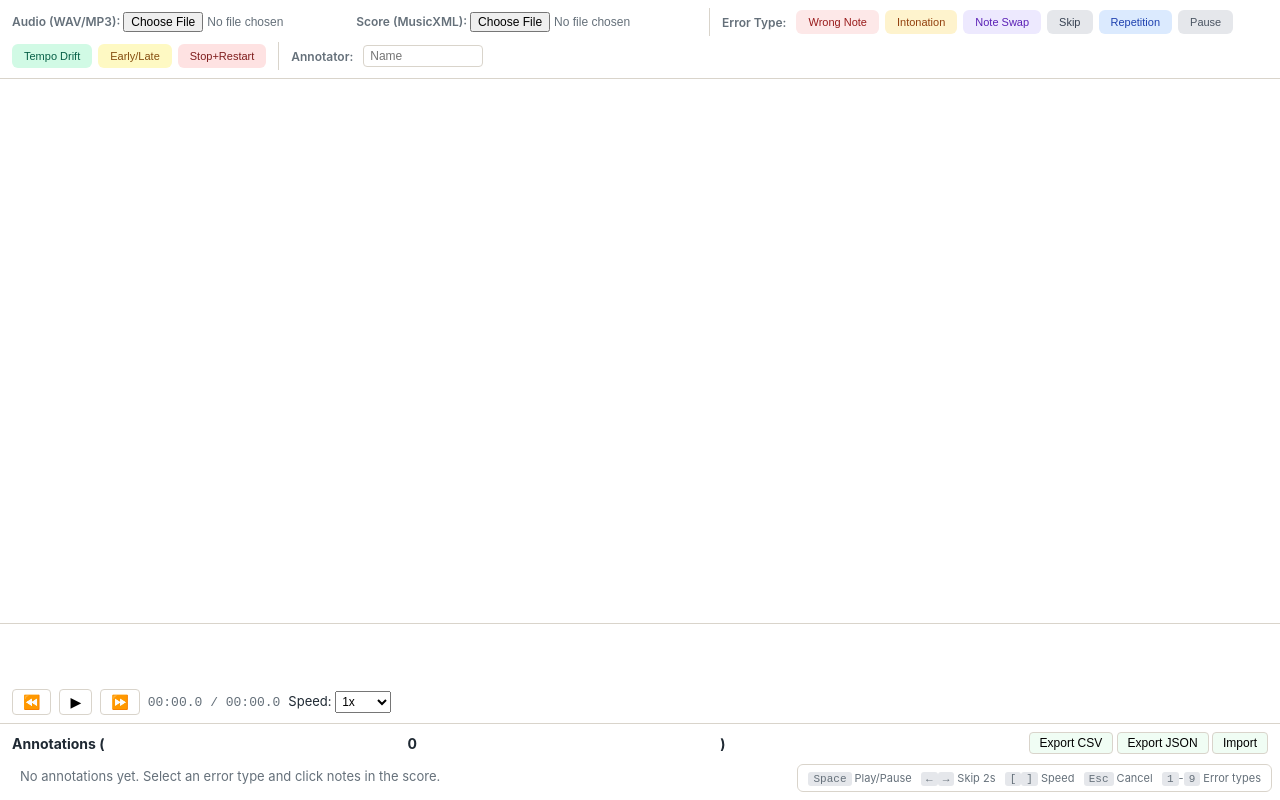
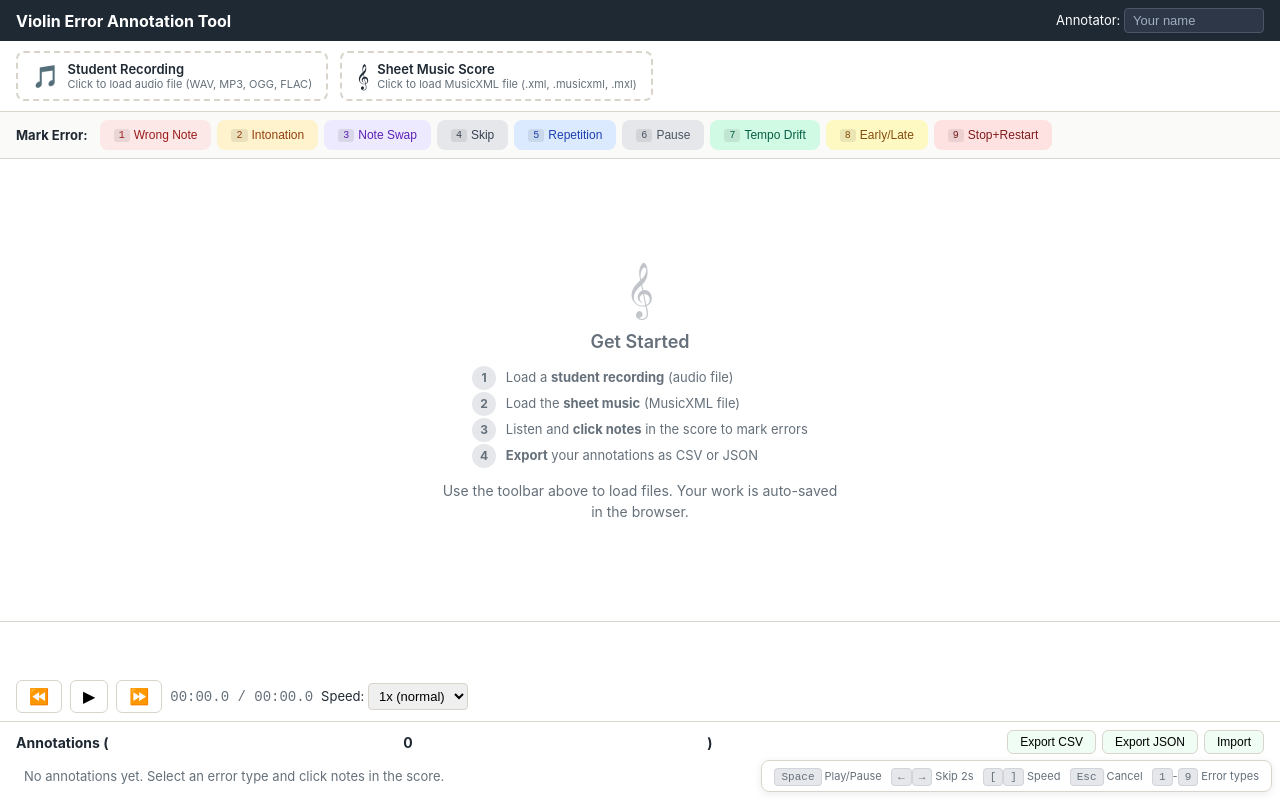
Before and after one commit to syKevinPeng/violin-annotation-tool, a plain HTML site: page index.html in a window 1280 px wide. Drawn offline with Linux system fonts and the light colour scheme.

Commit message:
redesign: improved UI with onboarding, file slots, and better layout

```diff
--- a/index.html
+++ b/index.html
@@ -14,16 +14,6 @@
       --panel: #ffffff;
       --line: #d9d4cb;
       --active: #f59e0b;
-      /* error type colors */
-      --c-wrong-note: #e74c3c;
-      --c-intonation: #e67e22;
-      --c-note-swap: #9b59b6;
-      --c-skip: #95a5a6;
-      --c-repetition: #3498db;
-      --c-pause: #7f8c8d;
-      --c-tempo-drift: #27ae60;
-      --c-early-late: #f1c40f;
-      --c-stopped-restart: #c0392b;
     }
     * { box-sizing: border-box; margin: 0; padding: 0; }
     body {
@@ -35,43 +25,105 @@
       flex-direction: column;
     }
 
-    /* ─── Toolbar ─── */
-    #toolbar {
+    /* ─── Header ─── */
+    #header {
       display: flex;
-      flex-wrap: wrap;
-      gap: 6px;
-      padding: 8px 12px;
+      align-items: center;
+      padding: 8px 16px;
+      background: #1f2933;
+      color: white;
+      gap: 16px;
+    }
+    #header h1 { font-size: 16px; font-weight: 700; white-space: nowrap; }
+    #header .header-right {
+      display: flex;
+      align-items: center;
+      gap: 12px;
+      margin-left: auto;
+      font-size: 13px;
+    }
+    #header input[type="text"] {
+      padding: 4px 8px;
+      border: 1px solid #4a5568;
+      border-radius: 4px;
+      background: #2d3748;
+      color: white;
+      font-size: 13px;
+      width: 140px;
+    }
+    #header input[type="text"]::placeholder { color: #a0aec0; }
+
+    /* ─── File Loading Bar ─── */
+    #file-bar {
+      display: flex;
+      align-items: center;
+      gap: 12px;
+      padding: 10px 16px;
       background: var(--panel);
       border-bottom: 1px solid var(--line);
+    }
+    .file-slot {
+      display: flex;
       align-items: center;
+      gap: 8px;
+      padding: 8px 14px;
+      border: 2px dashed var(--line);
+      border-radius: 8px;
+      cursor: pointer;
+      transition: all 0.15s;
+      min-width: 260px;
     }
-    #toolbar .section-label {
-      font-size: 12px;
-      font-weight: 600;
-      color: var(--muted);
-      margin-right: 4px;
+    .file-slot:hover { border-color: #4a90d9; background: #f0f7ff; }
+    .file-slot.loaded { border-style: solid; border-color: #27ae60; background: #f0fdf4; }
+    .file-slot .icon { font-size: 22px; }
+    .file-slot .file-info { display: flex; flex-direction: column; }
+    .file-slot .file-label { font-size: 13px; font-weight: 600; color: var(--ink); }
+    .file-slot .file-hint { font-size: 11px; color: var(--muted); }
+    .file-slot .file-name { font-size: 11px; color: #27ae60; font-weight: 600; }
+    .file-slot input[type="file"] { display: none; }
+
+    /* ─── Error Type Toolbar ─── */
+    #error-toolbar {
+      display: flex;
+      align-items: center;
+      gap: 6px;
+      padding: 8px 16px;
+      background: #fafaf8;
+      border-bottom: 1px solid var(--line);
+      flex-wrap: wrap;
     }
-    #toolbar .separator {
-      width: 1px;
-      height: 28px;
-      background: var(--line);
-      margin: 0 6px;
+    #error-toolbar .toolbar-label {
+      font-size: 13px;
+      font-weight: 700;
+      color: var(--ink);
+      margin-right: 6px;
     }
     .err-btn {
-      font-size: 11px;
-      padding: 4px 10px;
+      font-size: 12px;
+      padding: 6px 12px;
       border: 2px solid transparent;
-      border-radius: 6px;
+      border-radius: 8px;
       cursor: pointer;
       background: #f0f0f0;
       color: var(--ink);
       transition: all 0.15s;
+      display: flex;
+      align-items: center;
+      gap: 4px;
     }
-    .err-btn:hover { filter: brightness(0.93); }
+    .err-btn .key-hint {
+      font-size: 10px;
+      background: rgba(0,0,0,0.08);
+      padding: 1px 5px;
+      border-radius: 3px;
+      font-family: monospace;
+    }
+    .err-btn:hover { filter: brightness(0.93); transform: translateY(-1px); }
     .err-btn.active {
       border-color: var(--ink);
       font-weight: 700;
       transform: scale(1.05);
+      box-shadow: 0 2px 8px rgba(0,0,0,0.15);
     }
     .err-btn[data-type="wrong_note"]       { background: #fde8e8; color: #991b1b; }
     .err-btn[data-type="intonation"]       { background: #fef3cd; color: #92400e; }
@@ -82,9 +134,7 @@
     .err-btn[data-type="tempo_drift"]      { background: #d1fae5; color: #065f46; }
     .err-btn[data-type="early_late_entry"] { background: #fef9c3; color: #854d0e; }
     .err-btn[data-type="stopped_restart"]  { background: #fee2e2; color: #7f1d1d; }
-    #btn-cancel { background: #fee2e2; color: #991b1b; font-weight: 600; }
-    .file-input { font-size: 12px; }
-    .file-label { font-size: 12px; font-weight: 600; color: var(--muted); }
+    #btn-cancel { background: #fee2e2; color: #991b1b; font-weight: 600; font-size: 13px; }
 
     /* ─── Main layout ─── */
     #main {
@@ -111,19 +161,36 @@
       z-index: 10;
       background: #fef3c7;
       border: 1px solid #fbbf24;
-      border-radius: 6px;
-      padding: 6px 12px;
-      font-size: 13px;
+      border-radius: 8px;
+      padding: 8px 16px;
+      font-size: 14px;
       font-weight: 600;
       display: none;
       margin-bottom: 8px;
+      text-align: center;
     }
+    /* Empty state */
+    #score-empty {
+      display: flex;
+      flex-direction: column;
+      align-items: center;
+      justify-content: center;
+      height: 100%;
+      min-height: 300px;
+      color: var(--muted);
+      gap: 12px;
+    }
+    #score-empty .empty-icon { font-size: 48px; opacity: 0.4; }
+    #score-empty .empty-title { font-size: 18px; font-weight: 600; }
+    #score-empty .empty-hint { font-size: 14px; max-width: 400px; text-align: center; line-height: 1.5; }
+    #score-empty .empty-steps { text-align: left; font-size: 13px; line-height: 2; }
+    #score-empty .step-num { display: inline-block; width: 24px; height: 24px; border-radius: 50%; background: #e5e7eb; text-align: center; line-height: 24px; font-size: 12px; font-weight: 700; margin-right: 6px; }
 
     /* ─── Audio ─── */
     #audio-area {
       background: var(--panel);
       border-bottom: 1px solid var(--line);
-      padding: 8px 12px;
+      padding: 8px 16px;
       display: flex;
       flex-direction: column;
       gap: 6px;
@@ -136,23 +203,23 @@
       font-size: 13px;
     }
     #audio-controls button {
-      padding: 4px 10px;
+      padding: 6px 12px;
       border: 1px solid var(--line);
-      border-radius: 4px;
+      border-radius: 6px;
       background: var(--panel);
       cursor: pointer;
-      font-size: 14px;
+      font-size: 16px;
     }
     #audio-controls button:hover { background: #f0f0f0; }
-    #time-display { color: var(--muted); font-family: monospace; }
-    #speed-select { font-size: 12px; padding: 2px; }
+    #time-display { color: var(--muted); font-family: monospace; font-size: 14px; }
+    #speed-select { font-size: 13px; padding: 4px 6px; border-radius: 4px; border: 1px solid var(--line); }
 
     /* ─── Annotation panel ─── */
     #annotation-area {
       background: var(--panel);
       max-height: 250px;
       overflow: auto;
-      padding: 8px 12px;
+      padding: 8px 16px;
     }
     #annotation-area h3 {
       font-size: 14px;
@@ -165,8 +232,8 @@
       display: flex;
       align-items: center;
       gap: 8px;
-      padding: 5px 8px;
-      border-radius: 6px;
+      padding: 6px 10px;
+      border-radius: 8px;
       font-size: 12px;
       margin-bottom: 3px;
       border-left: 4px solid transparent;
@@ -176,30 +243,35 @@
     .ann-loc { color: var(--muted); min-width: 110px; }
     .ann-sev { min-width: 50px; }
     .ann-notes { flex: 1; color: var(--muted); font-style: italic; overflow: hidden; text-overflow: ellipsis; white-space: nowrap; }
+    .ann-actions { display: flex; gap: 4px; }
     .ann-actions button {
       font-size: 11px;
-      padding: 2px 6px;
+      padding: 3px 8px;
       border: 1px solid var(--line);
-      border-radius: 3px;
+      border-radius: 4px;
       background: var(--panel);
       cursor: pointer;
     }
-    .ann-actions button:hover { background: #fee2e2; }
+    .ann-actions button:hover { background: #f0f0f0; }
+    .ann-actions button.del-btn:hover { background: #fee2e2; }
+    .export-btns { display: flex; gap: 6px; }
     .export-btns button {
       font-size: 12px;
-      padding: 3px 10px;
+      padding: 4px 12px;
       border: 1px solid var(--line);
-      border-radius: 4px;
+      border-radius: 6px;
       background: #f0fdf4;
       cursor: pointer;
+      font-weight: 500;
     }
+    .export-btns button:hover { background: #d1fae5; }
 
     /* ─── Detail popup ─── */
     #popup-overlay {
       display: none;
       position: fixed;
       inset: 0;
-      background: rgba(0,0,0,0.3);
+      background: rgba(0,0,0,0.4);
       z-index: 100;
       justify-content: center;
       align-items: center;
@@ -207,42 +279,44 @@
     #popup-overlay.visible { display: flex; }
     #popup {
       background: var(--panel);
-      border-radius: 12px;
-      padding: 20px;
-      min-width: 360px;
+      border-radius: 14px;
+      padding: 24px;
+      min-width: 380px;
       max-width: 480px;
-      box-shadow: 0 16px 48px rgba(0,0,0,0.2);
+      box-shadow: 0 20px 60px rgba(0,0,0,0.25);
     }
-    #popup h3 { font-size: 16px; margin-bottom: 12px; }
-    #popup label { display: block; font-size: 13px; margin-bottom: 8px; }
+    #popup h3 { font-size: 18px; margin-bottom: 14px; }
+    #popup label { display: block; font-size: 14px; margin-bottom: 10px; }
     #popup select, #popup input[type="text"] {
-      font-size: 13px;
-      padding: 4px 8px;
+      font-size: 14px;
+      padding: 6px 10px;
       border: 1px solid var(--line);
-      border-radius: 4px;
+      border-radius: 6px;
       margin-left: 4px;
     }
-    #popup .loc-display { font-size: 13px; color: var(--muted); margin-bottom: 10px; }
-    .severity-btns { display: flex; gap: 6px; margin-bottom: 10px; }
+    #popup .loc-display { font-size: 14px; color: var(--muted); margin-bottom: 12px; padding: 8px; background: #f9fafb; border-radius: 6px; }
+    .severity-btns { display: flex; gap: 8px; margin-bottom: 12px; }
     .severity-btns button {
-      padding: 4px 14px;
+      padding: 6px 16px;
       border: 2px solid var(--line);
-      border-radius: 6px;
+      border-radius: 8px;
       cursor: pointer;
       background: var(--panel);
-      font-size: 13px;
+      font-size: 14px;
     }
     .severity-btns button.selected { border-color: var(--ink); background: #fef3c7; font-weight: 700; }
-    #popup .popup-actions { display: flex; gap: 8px; margin-top: 14px; }
+    #popup .popup-actions { display: flex; gap: 10px; margin-top: 16px; }
     #popup .popup-actions button {
-      padding: 6px 18px;
+      padding: 8px 24px;
       border: 1px solid var(--line);
-      border-radius: 6px;
+      border-radius: 8px;
       cursor: pointer;
-      font-size: 13px;
+      font-size: 14px;
     }
     #btn-popup-confirm { background: #065f46; color: white; border: none; font-weight: 600; }
+    #btn-popup-confirm:hover { background: #047857; }
     #btn-popup-cancel { background: var(--panel); }
+    #btn-popup-cancel:hover { background: #f0f0f0; }
 
     /* ─── Keyboard shortcut help ─── */
     #shortcut-help {
@@ -251,41 +325,65 @@
       right: 8px;
       font-size: 11px;
       color: var(--muted);
-      background: rgba(255,255,255,0.9);
-      padding: 6px 10px;
-      border-radius: 6px;
+      background: rgba(255,255,255,0.95);
+      padding: 8px 12px;
+      border-radius: 8px;
       border: 1px solid var(--line);
+      box-shadow: 0 2px 8px rgba(0,0,0,0.08);
     }
     kbd {
       background: #e5e7eb;
-      padding: 1px 5px;
-      border-radius: 3px;
+      padding: 2px 6px;
+      border-radius: 4px;
       font-family: monospace;
       font-size: 11px;
+      border: 1px solid #d1d5db;
     }
   </style>
 </head>
 <body>
 
-<!-- ─── Toolbar ─── -->
-<div id="toolbar">
-  <label class="file-label">Audio (WAV/MP3): <input type="file" id="audio-input" accept=".wav,.mp3,.ogg,.flac" class="file-input"></label>
-  <label class="file-label">Score (MusicXML): <input type="file" id="score-input" accept=".xml,.musicxml,.mxl" class="file-input"></label>
-  <div class="separator"></div>
-  <span class="section-label">Error Type:</span>
-  <button class="err-btn" data-type="wrong_note">Wrong Note</button>
-  <button class="err-btn" data-type="intonation">Intonation</button>
-  <button class="err-btn" data-type="note_swap">Note Swap</button>
-  <button class="err-btn" data-type="skip">Skip</button>
-  <button class="err-btn" data-type="repetition">Repetition</button>
-  <button class="err-btn" data-type="pause">Pause</button>
-  <button class="err-btn" data-type="tempo_drift">Tempo Drift</button>
-  <button class="err-btn" data-type="early_late_entry">Early/Late</button>
-  <button class="err-btn" data-type="stopped_restart">Stop+Restart</button>
-  <button class="err-btn" id="btn-cancel" style="display:none;">✕ Cancel</button>
-  <div class="separator"></div>
-  <span class="section-label">Annotator:</span>
-  <input type="text" id="annotator-name" placeholder="Name" style="font-size:12px; padding:3px 6px; border:1px solid var(--line); border-radius:4px; width:120px;">
+<!-- ─── Header ─── -->
+<div id="header">
+  <h1>Violin Error Annotation Tool</h1>
+  <div class="header-right">
+    <label>Annotator: <input type="text" id="annotator-name" placeholder="Your name"></label>
+  </div>
+</div>
+
+<!-- ─── File Loading Bar ─── -->
+<div id="file-bar">
+  <div class="file-slot" id="audio-slot" onclick="document.getElementById('audio-input').click()">
+    <span class="icon">&#127925;</span>
+    <div class="file-info">
+      <span class="file-label">Student Recording</span>
+      <span class="file-hint" id="audio-hint">Click to load audio file (WAV, MP3, OGG, FLAC)</span>
+    </div>
+    <input type="file" id="audio-input" accept=".wav,.mp3,.ogg,.flac">
+  </div>
+  <div class="file-slot" id="score-slot" onclick="document.getElementById('score-input').click()">
+    <span class="icon">&#119070;</span>
+    <div class="file-info">
+      <span class="file-label">Sheet Music Score</span>
+      <span class="file-hint" id="score-hint">Click to load MusicXML file (.xml, .musicxml, .mxl)</span>
+    </div>
+    <input type="file" id="score-input" accept=".xml,.musicxml,.mxl">
+  </div>
+</div>
+
+<!-- ─── Error Type Toolbar ─── -->
+<div id="error-toolbar">
+  <span class="toolbar-label">Mark Error:</span>
+  <button class="err-btn" data-type="wrong_note"><span class="key-hint">1</span> Wrong Note</button>
+  <button class="err-btn" data-type="intonation"><span class="key-hint">2</span> Intonation</button>
+  <button class="err-btn" data-type="note_swap"><span class="key-hint">3</span> Note Swap</button>
+  <button class="err-btn" data-type="skip"><span class="key-hint">4</span> Skip</button>
+  <button class="err-btn" data-type="repetition"><span class="key-hint">5</span> Repetition</button>
+  <button class="err-btn" data-type="pause"><span class="key-hint">6</span> Pause</button>
+  <button class="err-btn" data-type="tempo_drift"><span class="key-hint">7</span> Tempo Drift</button>
+  <button class="err-btn" data-type="early_late_entry"><span class="key-hint">8</span> Early/Late</button>
+  <button class="err-btn" data-type="stopped_restart"><span class="key-hint">9</span> Stop+Restart</button>
+  <button class="err-btn" id="btn-cancel" style="display:none;">&#x2715; Cancel</button>
 </div>
 
 <!-- ─── Main ─── -->
@@ -293,21 +391,32 @@
   <!-- Score -->
   <div id="score-area">
     <div id="status-bar"></div>
+    <div id="score-empty">
+      <div class="empty-icon">&#119070;</div>
+      <div class="empty-title">Get Started</div>
+      <div class="empty-steps">
+        <div><span class="step-num">1</span> Load a <strong>student recording</strong> (audio file)</div>
+        <div><span class="step-num">2</span> Load the <strong>sheet music</strong> (MusicXML file)</div>
+        <div><span class="step-num">3</span> Listen and <strong>click notes</strong> in the score to mark errors</div>
+        <div><span class="step-num">4</span> <strong>Export</strong> your annotations as CSV or JSON</div>
+      </div>
+      <div class="empty-hint">Use the toolbar above to load files. Your work is auto-saved in the browser.</div>
+    </div>
     <div id="scoreHost"></div>
   </div>
   <!-- Audio -->
   <div id="audio-area">
     <div id="waveform"></div>
     <div id="audio-controls">
-      <button id="btn-back" title="Back 5s">⏪</button>
-      <button id="btn-play" title="Play/Pause (Space)">▶</button>
-      <button id="btn-fwd" title="Forward 5s">⏩</button>
+      <button id="btn-back" title="Back 5s (Left Arrow)">&#x23EA;</button>
+      <button id="btn-play" title="Play/Pause (Space)">&#x25B6;</button>
+      <button id="btn-fwd" title="Forward 5s (Right Arrow)">&#x23E9;</button>
       <span id="time-display">00:00.0 / 00:00.0</span>
       <label>Speed: <select id="speed-select">
         <option value="0.25">0.25x</option>
-        <option value="0.5">0.5x</option>
+        <option value="0.5">0.5x (slow)</option>
         <option value="0.75">0.75x</option>
-        <option value="1" selected>1x</option>
+        <option value="1" selected>1x (normal)</option>
         <option value="1.25">1.25x</option>
         <option value="1.5">1.5x</option>
       </select></label>
@@ -318,9 +427,9 @@
     <h3>
       Annotations (<span id="ann-count">0</span>)
       <span class="export-btns">
-        <button id="btn-export-csv">Export CSV</button>
-        <button id="btn-export-json">Export JSON</button>
-        <button id="btn-import">Import</button>
+        <button id="btn-export-csv" title="Download annotations as CSV">Export CSV</button>
+        <button id="btn-export-json" title="Download annotations as JSON">Export JSON</button>
+        <button id="btn-import" title="Load previously saved annotations">Import</button>
         <input type="file" id="import-input" accept=".csv,.json" style="display:none">
       </span>
     </h3>
@@ -445,7 +554,12 @@ function initAudio(file) {
 }
 
 document.getElementById('audio-input').addEventListener('change', (e) => {
-  if (e.target.files[0]) initAudio(e.target.files[0]);
+  if (e.target.files[0]) {
+    initAudio(e.target.files[0]);
+    const slot = document.getElementById('audio-slot');
+    slot.classList.add('loaded');
+    document.getElementById('audio-hint').innerHTML = `<span class="file-name">Loaded: ${escHtml(e.target.files[0].name)}</span>`;
+  }
 });
 
 document.getElementById('btn-play').onclick = () => S.wavesurfer?.playPause();
@@ -576,7 +690,13 @@ function buildNoteIndex() {
 }
 
 document.getElementById('score-input').addEventListener('change', async (e) => {
-  if (e.target.files[0]) await initScore(e.target.files[0]);
+  if (e.target.files[0]) {
+    document.getElementById('score-empty').style.display = 'none';
+    await initScore(e.target.files[0]);
+    const slot = document.getElementById('score-slot');
+    slot.classList.add('loaded');
+    document.getElementById('score-hint').innerHTML = `<span class="file-name">Loaded: ${escHtml(e.target.files[0].name)} (${S.noteIndex.length} notes)</span>`;
+  }
 });
 
 // ═══════════════════════════════════════════════════════
@@ -845,7 +965,7 @@ function renderAnnotationList() {
       <span class="ann-notes">${escHtml(ann.notes || '')}</span>
       <span class="ann-actions">
         <button onclick="editAnnotation(${ann.id})">Edit</button>
-        <button onclick="deleteAnnotation(${ann.id})">Delete</button>
+        <button class="del-btn" onclick="deleteAnnotation(${ann.id})">Delete</button>
       </span>
     </div>`;
   }).join('');
```
